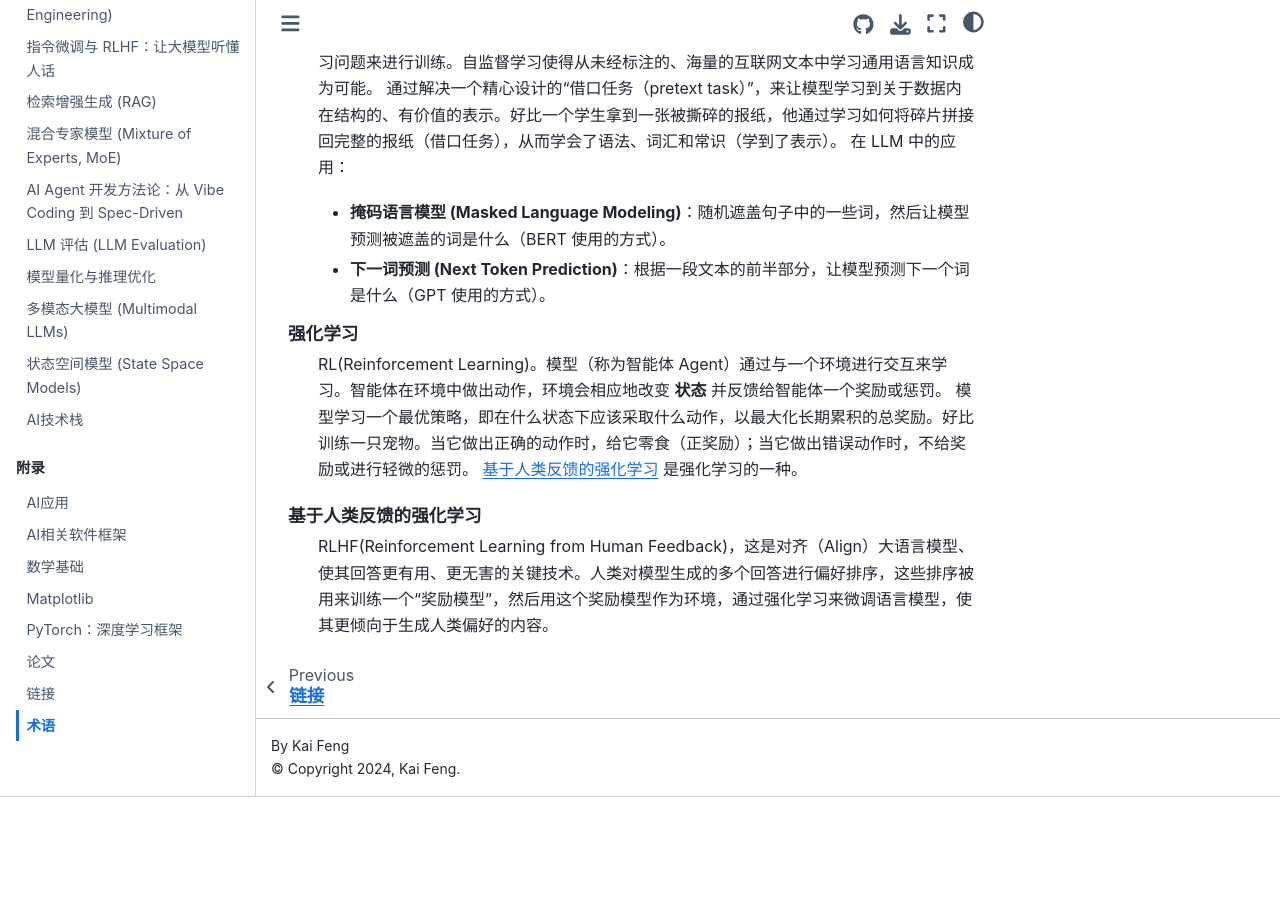
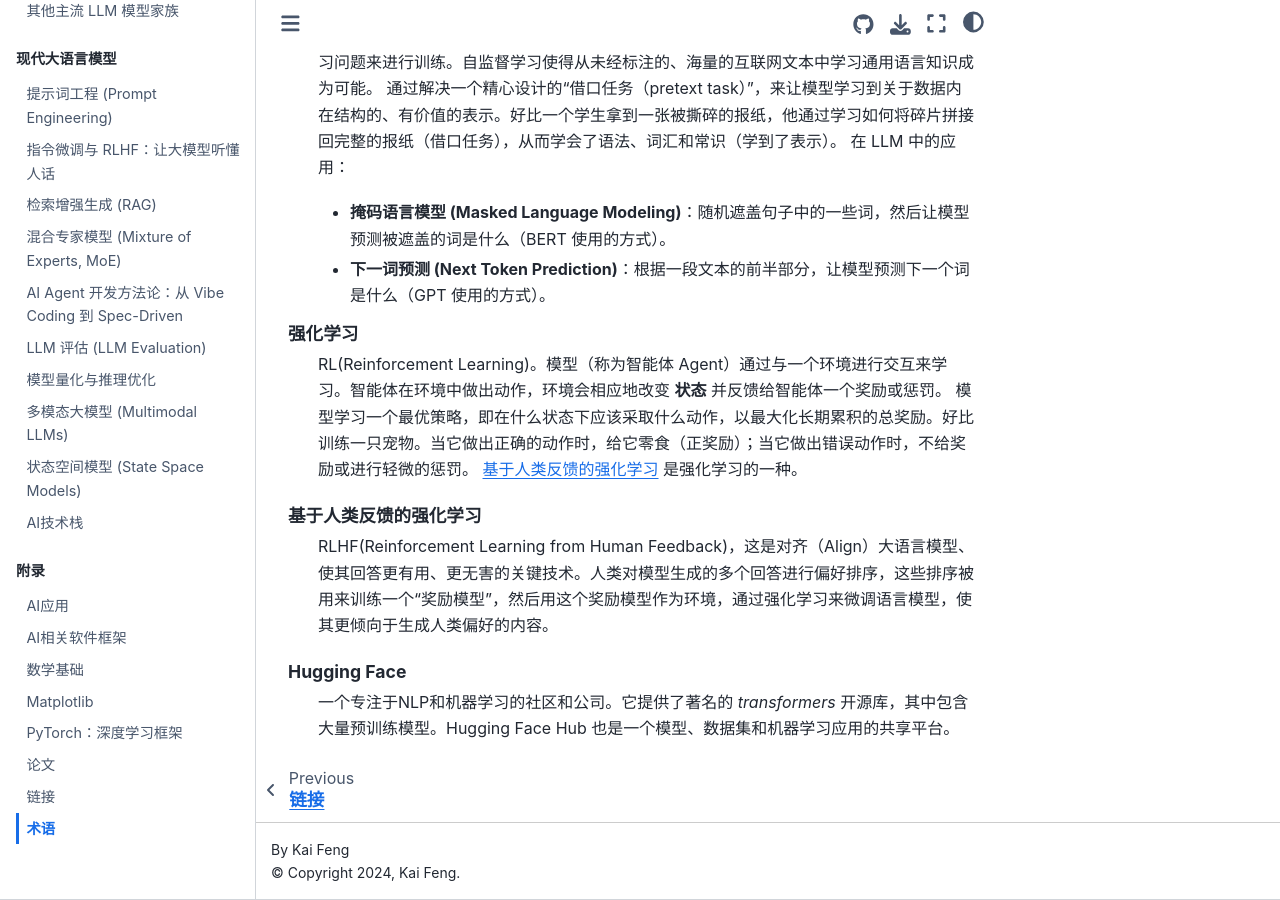
Before and after one commit to kaifeng/llm-learn, a Sphinx documentation site: the page built from source/appendix/glossary.rst, in a window 1280 px wide and 900 px high, scrolled down 3093 px. Built offline with Sphinx 7.4.7 and the Sphinx Book theme 1.1.4, drawn with Linux system fonts in a browser that asks for light colours; before the commit the page ends 3890 px from its top, so only the background shows below that.

Commit message:
Add hugging face

```diff
--- a/source/appendix/glossary.rst
+++ b/source/appendix/glossary.rst
@@ -94,3 +94,6 @@
 
     基于人类反馈的强化学习
         RLHF(Reinforcement Learning from Human Feedback)，这是对齐（Align）大语言模型、使其回答更有用、更无害的关键技术。人类对模型生成的多个回答进行偏好排序，这些排序被用来训练一个“奖励模型”，然后用这个奖励模型作为环境，通过强化学习来微调语言模型，使其更倾向于生成人类偏好的内容。
+
+    Hugging Face
+        一个专注于NLP和机器学习的社区和公司。它提供了著名的 `transformers` 开源库，其中包含大量预训练模型。Hugging Face Hub 也是一个模型、数据集和机器学习应用的共享平台。
```
